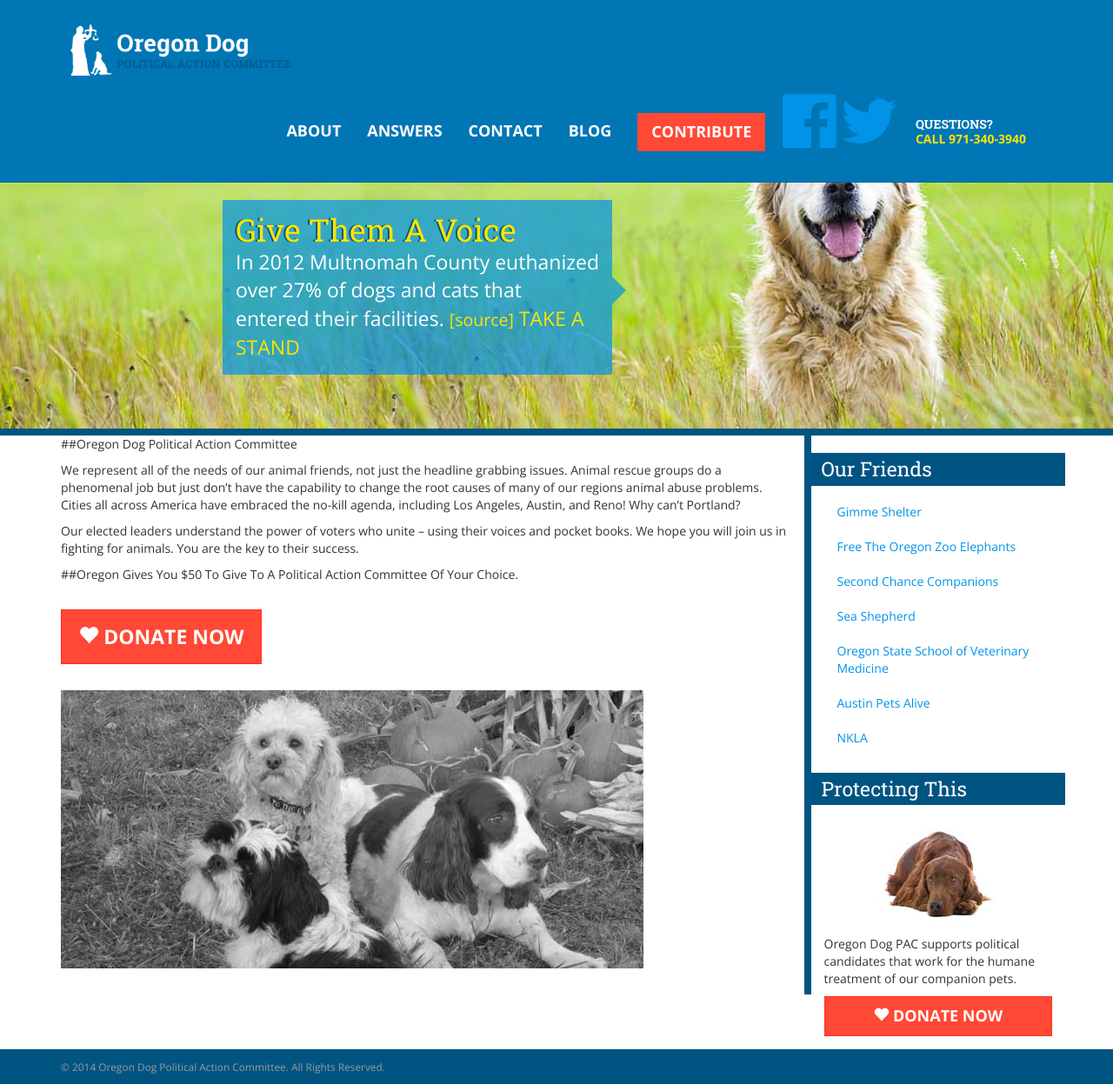
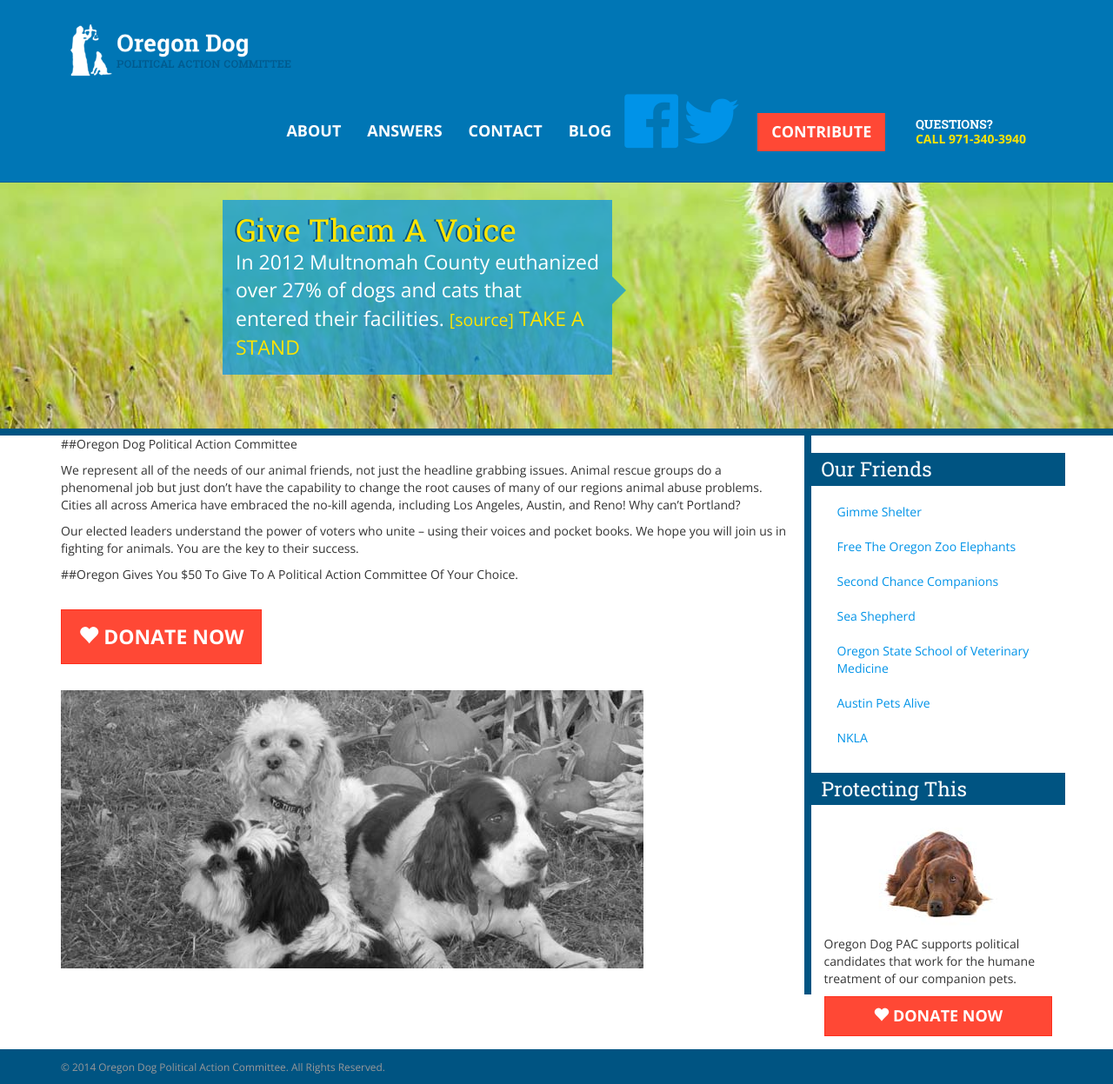
Before and after one commit to OregonDogPAC/OregonDogPAC.github.io, a Jekyll site: the page built from index.markdown, in a window 1280 px wide. Shown: the whole page at 87% size. Built offline with Jekyll 4.4.1, drawn with Linux system fonts in a browser that asks for light colours; nearby versions of some CDN libraries.

Commit message:
no major changes

```diff
--- a/_includes/head.html
+++ b/_includes/head.html
@@ -49,12 +49,9 @@
 				{% endfor %}
                 <li> <a href="https://oregondogpac.wordpress.com/">Blog</a></li>
 			</ul>
-
+            <a target="_top"  href="https://www.facebook.com/Oregon-Dog-PAC-1423878187935303/"><i class="fa fa-facebook-official fa-4x"></i></a>
+            <a target="_top" href="https://twitter.com/ordogpac"><i class="fa fa-twitter fa-4x"></i></a>
 			<a href="#" class="btn btn-donate btn-lg hide-on-sm" data-toggle="modal" data-target="#donate-modal">Contribute</a>
-            <a target="_top"  href="https://www.facebook.com/Oregon-Dog-PAC-1423878187935303/">
-                <i class="fa fa-facebook-official fa-4x"></i>
-              </a>
-              <a target="_top" href="https://twitter.com/ordogpac"><i class="fa fa-twitter fa-4x"></i></a>
 			<div class="meta-info stacked hide-on-sm">
 				<h3>Questions?</h3>
 				<a href="tel:971-340-3940">Call 971-340-3940</a>
```
